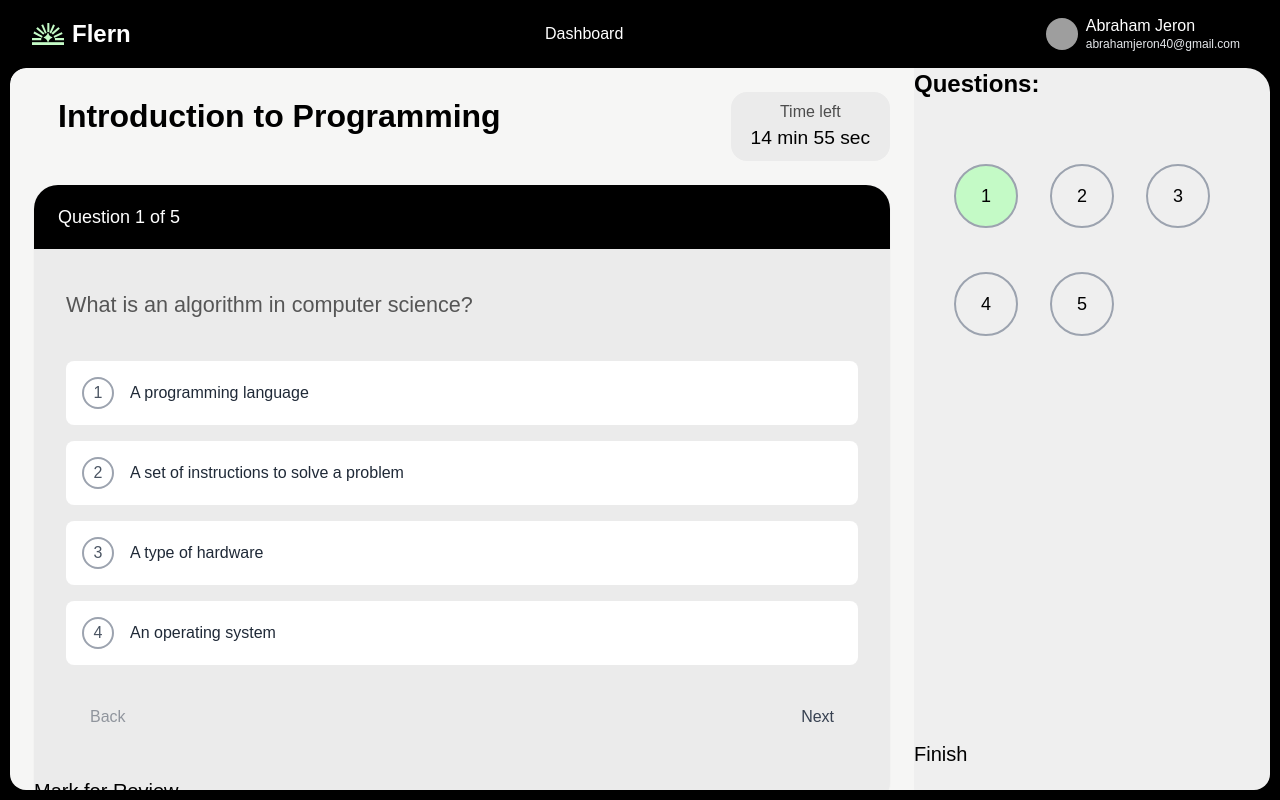
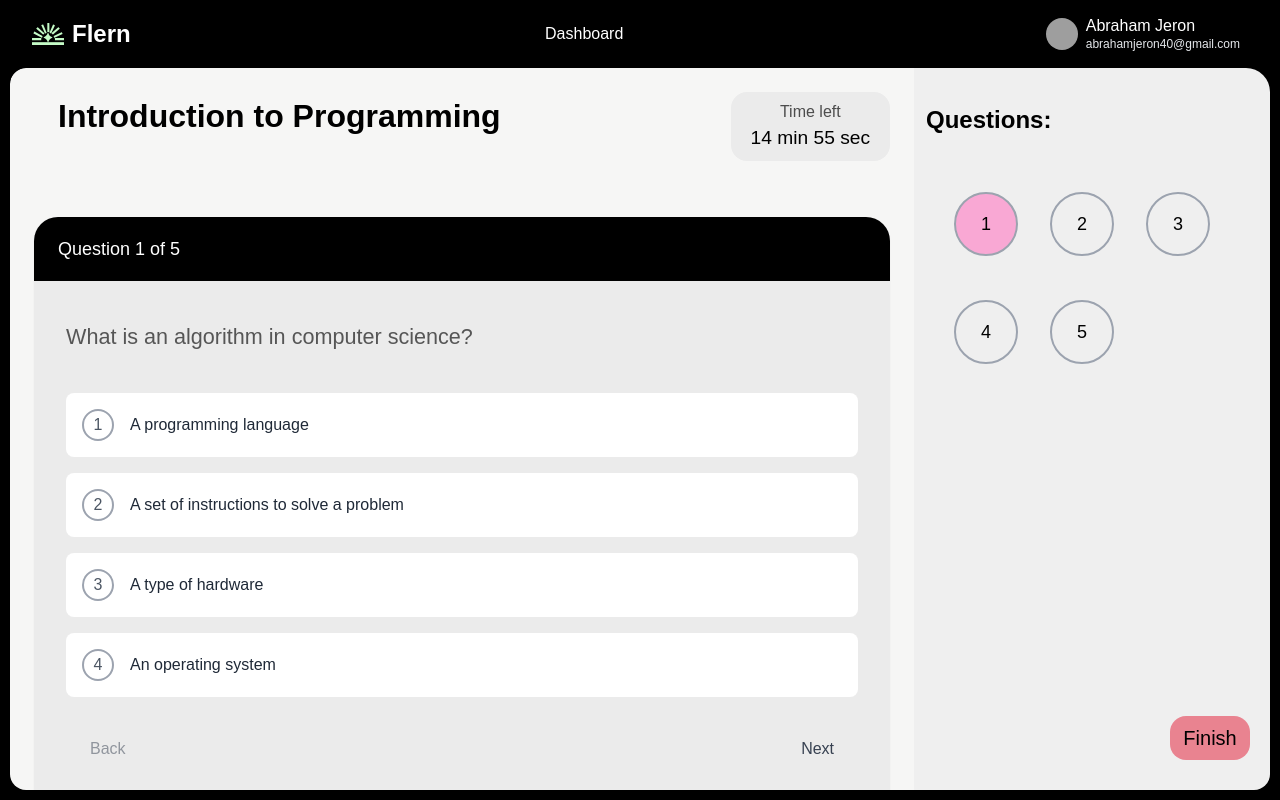
Before and after one commit to mugilankani/Flern, a React (Vite) app in the folder client/: page /quiz in a window 1280 px wide. Built offline with nearby package versions, Linux system fonts and the light colour scheme; grey boxes are pictures that could not be loaded; a web font is replaced by a local one.

Commit message:
did alignment for the quiz page

```diff
--- a/client/src/components/Quiz/content.jsx
+++ b/client/src/components/Quiz/content.jsx
@@ -80,7 +80,7 @@ export default function Content() {
           </div>
         </div>
 
-        <div className="mt-6">
+        <div className="mt-14">
           <div className="bg-[#EBEBEB] rounded-3xl shadow-sm">
             <div className="bg-black h-16 flex items-center px-6 rounded-t-3xl">
               <h3 className="text-white text-lg">
@@ -147,7 +147,7 @@ export default function Content() {
 
             <button
               onClick={handleToggleReview}
-              className="mt-4 text-xl font-medium hover:text-gray-600 transition-colors"
+              className="mb-3 px-5 py-4 text-xl font-medium hover:text-gray-600 transition-colors"
             >
               {reviewedQuestions.includes(currentQuestionIndex)
                 ? "Unmark Review"
--- a/client/src/components/Quiz/sidenav.jsx
+++ b/client/src/components/Quiz/sidenav.jsx
@@ -10,17 +10,17 @@ export default function SideNav({
 
   return (
     <div className="w-[40%] rounded-tr-3xl bg-[#EFEFEF] text-black">
-      <h1 className="text-2xl font-semibold mb-8">Questions:</h1>
+      <h1 className="text-2xl font-semibold mt-7 px-3 py-2">Questions:</h1>
 
-      <div className="grid grid-cols-3 gap-3 max-w-[410px] px-10">
+      <div className="grid grid-cols-3 gap-3 max-w-[410px] px-10 py-4 ">
         {Array.from({ length: totalQuestions }, (_, i) => i + 1).map((number) => (
           <button
             key={number}
             onClick={() => onQuestionClick(number - 1)}
             className={`w-16 h-16 rounded-full flex items-center justify-center text-lg font-medium transition-colors duration-200 mt-8
-              ${number === currentQuestion ? 'bg-[#C4FAC6]' : ''}
-              ${completedQuestions.includes(number - 1) ? 'bg-pink-300' : ''}
-              ${reviewedQuestions.includes(number - 1) ? 'bg-purple-300' : ''}
+              ${number === currentQuestion ? 'bg-pink-300' : ''}
+              ${completedQuestions.includes(number - 1) ? ' bg-[#C4FAC6]' : ''}
+              ${reviewedQuestions.includes(number - 1) ? 'bg-[#f4c75f]' : ''}
               ${!completedQuestions.includes(number - 1) && !reviewedQuestions.includes(number - 1) ? 'border-2 border-gray-400' : ''}
             `}
           >
@@ -28,13 +28,15 @@ export default function SideNav({
           </button>
         ))}
       </div>
+        <div className="ml-64 flex ">
+            <button
+            className=" rounded-2xl py-2 px-10 flex justify-center bg-[#E98390] w-5 fixed bottom-10 text-xl font-medium hover:text-gray-600 transition-colors"
+            onClick={() => navigate("/result")}
+          >
+            Finish
+          </button>
+        </div>
 
-      <button
-        className="mt-auto fixed bottom-8 text-xl font-medium hover:text-gray-600 transition-colors"
-        onClick={() => navigate("/result")}
-      >
-        Finish
-      </button>
     </div>
   );
 }
```
